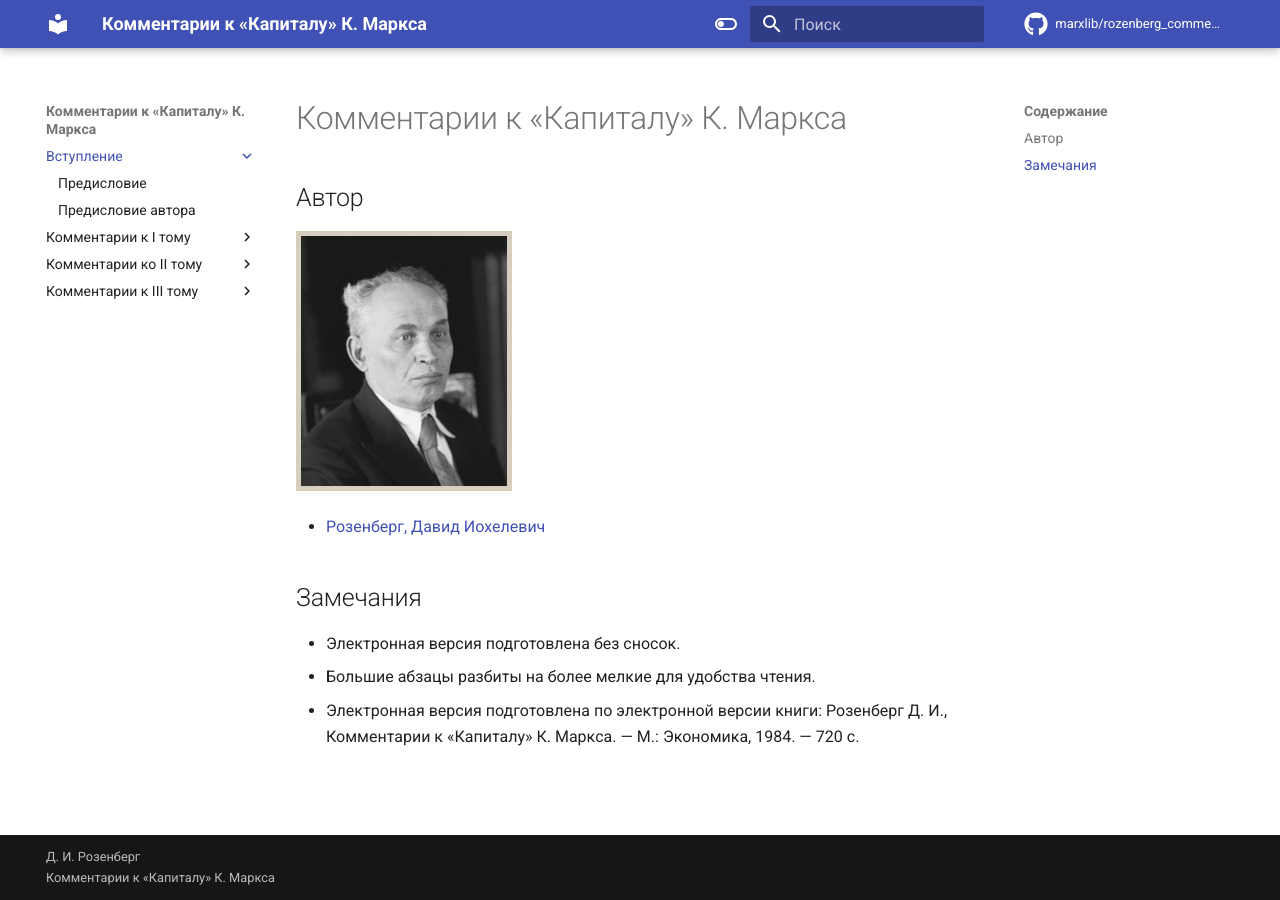
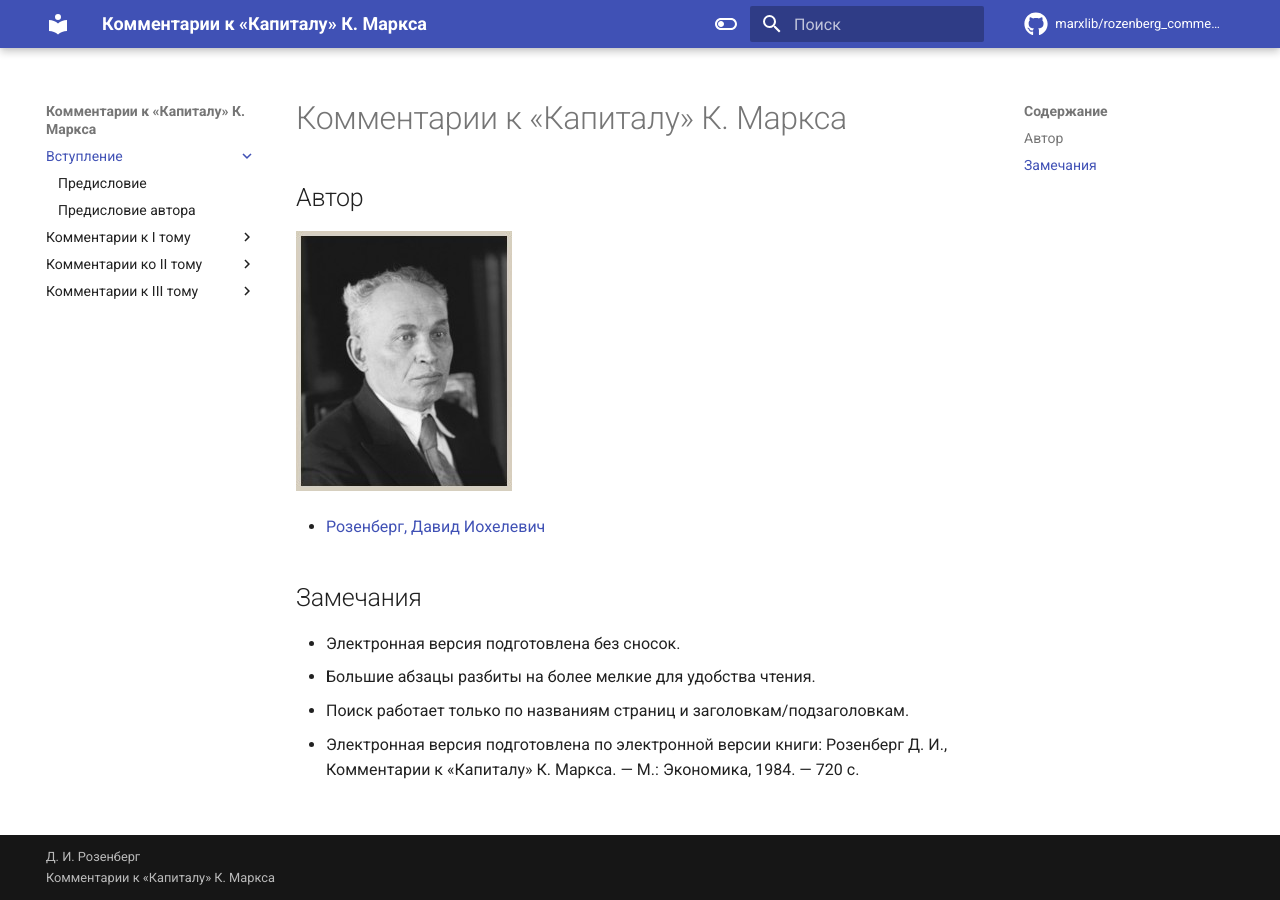
Before and after one commit to marxlib/rozenberg_comments_capital, an MkDocs documentation site: the page built from docs/index.md, in a window 1280 px wide. Built offline with MkDocs 1.6.1 and Material for MkDocs 9.7.7, drawn with Linux system fonts in a browser that asks for light colours; comment, search, counter and statistics services are not loaded.

Commit message:
поиск

```diff
--- a/docs/index.md
+++ b/docs/index.md
@@ -15,4 +15,5 @@ search:
 
 - Электронная версия подготовлена без сносок.
 - Большие абзацы разбиты на более мелкие для удобства чтения.
+- Поиск работает только по названиям страниц и заголовкам/подзаголовкам.
 - Электронная версия подготовлена по электронной версии книги: Розенберг Д. И., Комментарии к «Капиталу» К. Маркса. — М.: Экономика, 1984. — 720 с.
--- a/mkdocs.yml
+++ b/mkdocs.yml
@@ -32,6 +32,7 @@ theme:
 plugins:
   - search:
       lang: ru
+      indexing: "sections"
   # - social
   # - with-pdf
 
```
